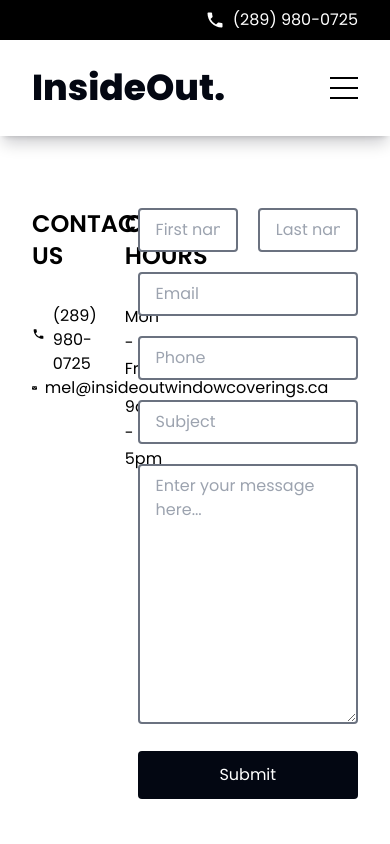
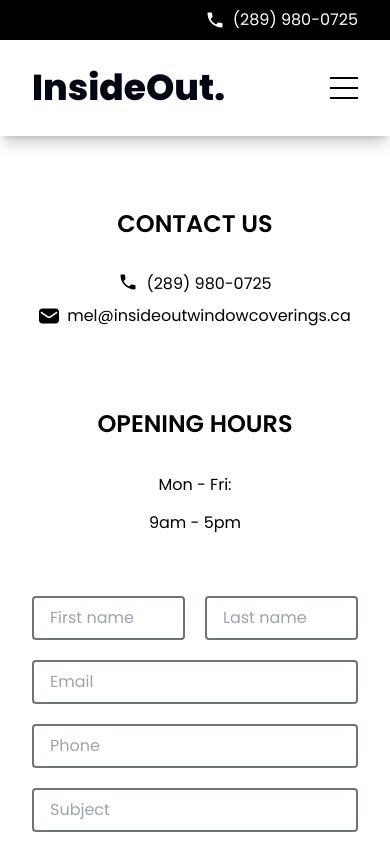
Before and after one commit to joewardperalta/Insideout-Window-Coverings, a Next.js app: page /contact in a window 390 px wide. Shown: the top 844 px of the page. Built offline with nearby package versions, Linux system fonts and the light colour scheme.

Commit message:
Add responsive design for contact page

```diff
--- a/src/app/contact/page.js
+++ b/src/app/contact/page.js
@@ -5,16 +5,13 @@
 
 export default function Contact() {
   return (
-    <div className="container mx-auto pb-14 pt-52 flex justify-between">
-      <div>
+    <div className="container mx-auto pb-14 pt-52 flex justify-between flex-col lg:flex-row lg:space-x-20 space-y-10 lg:space-y-0">
       {/* Contact information */}
-        <ul className="grid grid-cols-2 gap-20">
+      <ul className="flex flex-col text-center sm:text-left sm:flex-row gap-20 lg:w-3/4">
         <li>
-            <h5 className="text-2xl font-semibold uppercase mb-8">
-              Contact us
-            </h5>
+          <h5 className="text-2xl font-semibold uppercase mb-8">Contact us</h5>
 
-            <div className="flex">
+          <div className="flex justify-center sm:justify-start">
             <Image
               className="mr-2 mb-3"
               src="/icons/352510_local_phone_icon (1).svg"
@@ -27,7 +24,7 @@
             </a>
           </div>
 
-            <div className="flex">
+          <div className="flex justify-center lg:justify-start">
             <Image
               className="mr-2"
               src="/icons/1564504_email_letter_mail_message_icon.svg"
@@ -52,7 +49,6 @@
           </div>
         </li>
       </ul>
-      </div>
 
       <ContactForm />
     </div>
```
Lines whose indentation alone changed are shown as unchanged.
